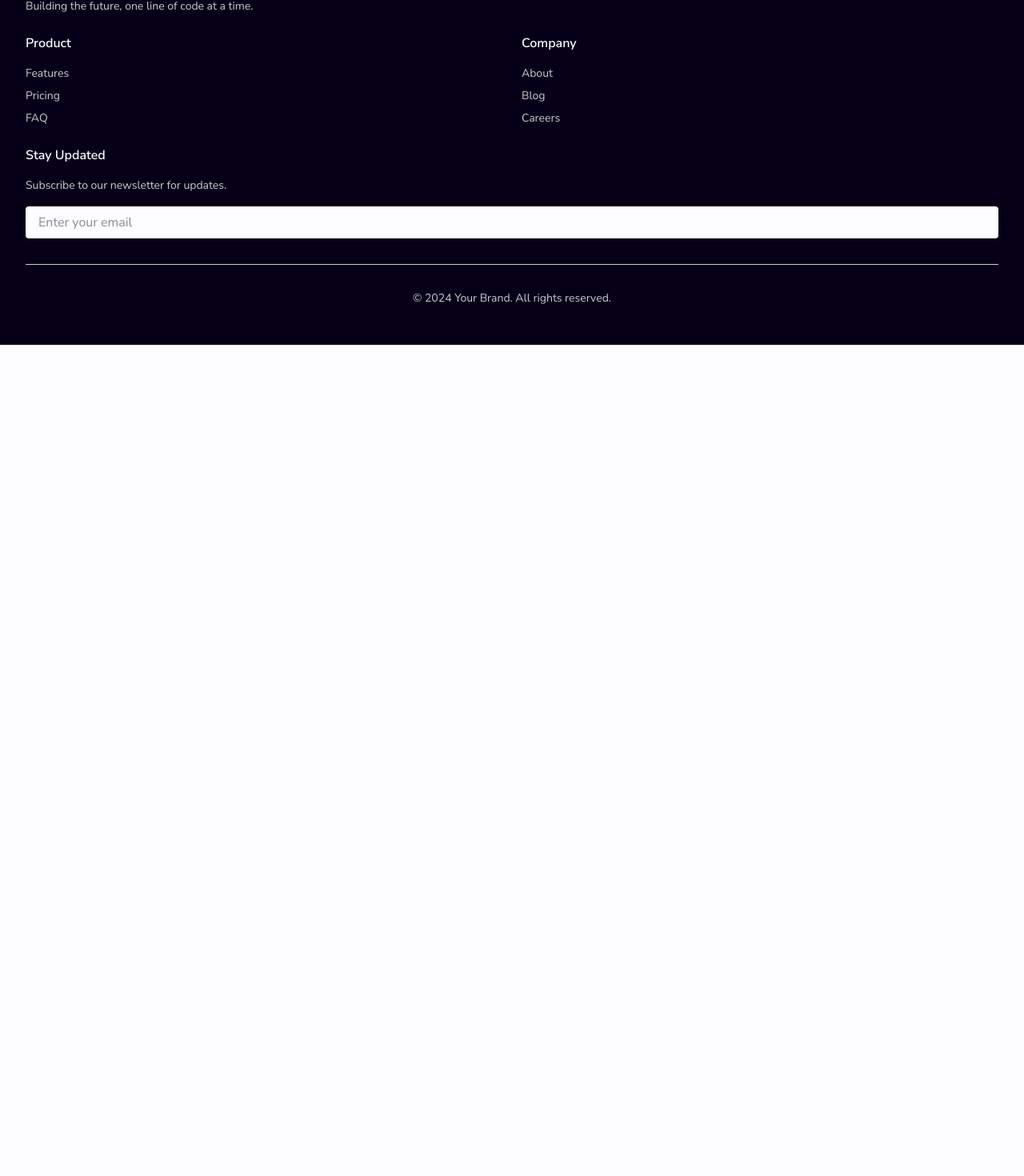
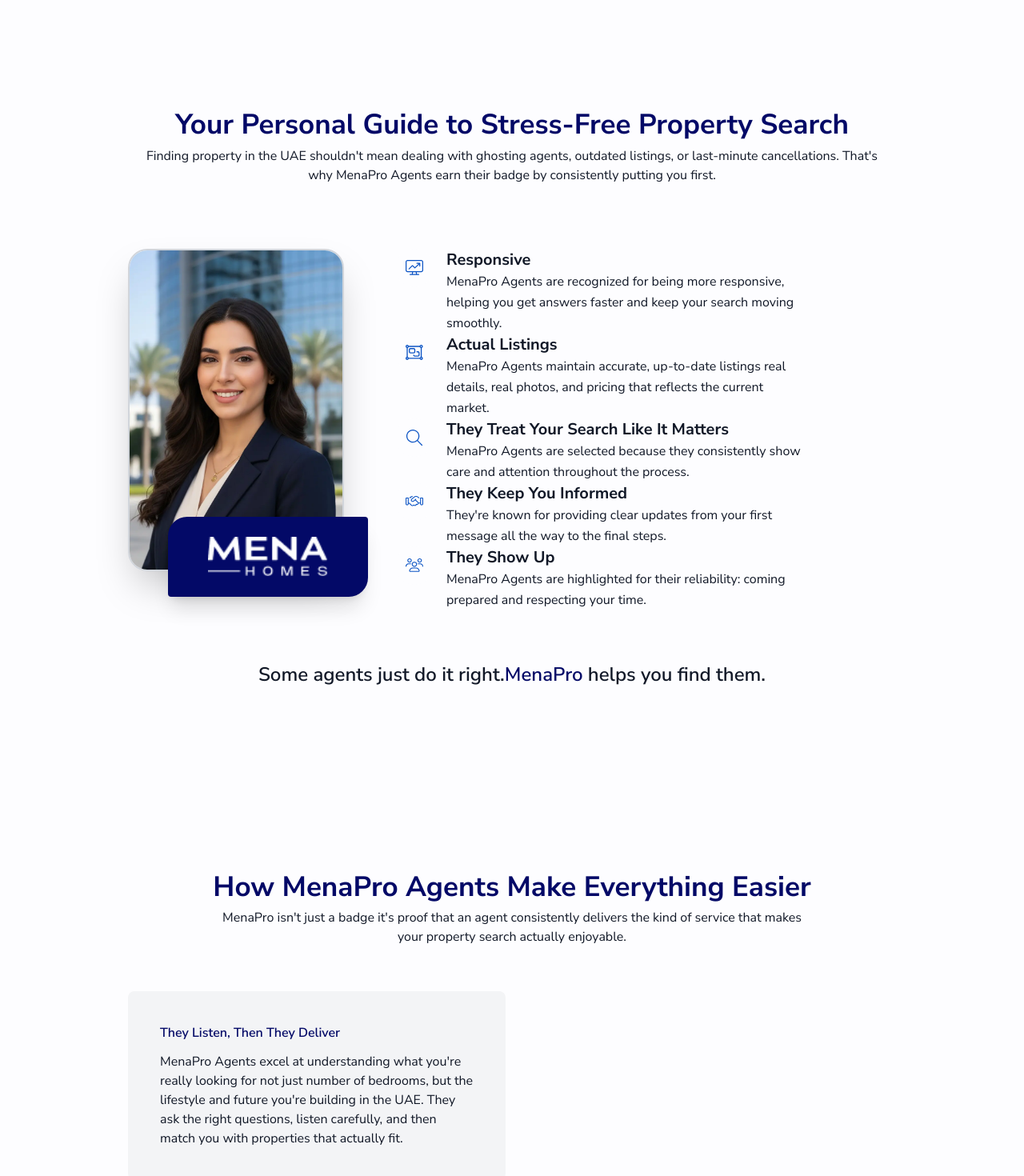
Before and after one commit to sunil-dsb/mena-pro-agent, a Next.js app: page / in a window 1280 px wide. Shown: the part 918-2388 px from the top of the page at 80% size. Before the commit the page ends 1349 px from the top, so only its background shows below. Built offline with nearby package versions, Linux system fonts and the light colour scheme.

Commit message:
create sections

```diff
--- /dev/null
+++ b/app/components/sections/section-three.tsx
@@ -0,0 +1,74 @@
+import React from "react";
+import group from "../../../public/images/group.svg";
+import Image from "next/image";
+
+const features = [
+  {
+    title: "They Listen, Then They Deliver",
+    description:
+      "MenaPro Agents excel at understanding what you're really looking for not just number of bedrooms, but the lifestyle and future you're building in the UAE. They ask the right questions, listen carefully, and then match you with properties that actually fit.",
+  },
+  {
+    title: "You Stay in Control, They Handle the Details",
+    description:
+      "Your MenaPro Agent empowers you with complete information and honest advice, then lets you make the decision that's right for you. No pushy sales tactics, no artificial urgency.",
+  },
+  {
+    title: "UAE Real Estate Is What They Do, Full Time",
+    description:
+      "Every MenaPro Agent is a RERA-certified professional who specializes in the UAE market. Real estate isn't a side hustle for them, it's their career and passion.",
+  },
+  {
+    title: "Backed by Mena Homes, Reliability You Can Trust",
+    description:
+      "MenaPro Agents aren't operating in the shadows. They're verified professionals working within the Mena Homes ecosystem, which means you get both personal service and institutional trust.",
+  },
+];
+
+const sectionThree = () => {
+  return (
+    <section className="my-56 max-w-5xl mx-auto container-m3">
+      <h1 className="text-primary-800 font-bold text-center text-[35px] text-shadow-[1px_2px_2px_0px_rgba(56,78,113,45)]">
+        How MenaPro Agents Make Everything Easier
+      </h1>
+      <div className="text-center">
+        <p className="text-md text-text-base-text">
+          MenaPro isn&apos;t just a badge it&apos;s proof that an agent
+          consistently delivers the kind of service that makes
+        </p>
+        <p className="text-md text-text-base-text">
+          your property search actually enjoyable.
+        </p>
+      </div>
+
+      <div className="grid grid-cols-1 md:grid-cols-2 gap-4 mt-14">
+        <div className="flex flex-col gap-8">
+          {features.map((feature) => (
+            <div key={feature.title} className="bg-base-grey p-10 rounded-lg">
+              <h3 className="text-primary-800 mb-3 font-semibold">
+                {feature.title}
+              </h3>
+              <p className="text-base-text">{feature.description}</p>
+            </div>
+          ))}
+        </div>
+        <div className="h-full flex items-center">
+          <Image
+            src={group}
+            width={100}
+            height={100}
+            alt="group"
+            className="w-2/4 md:w-full h-auto object-cover"
+          />
+        </div>
+      </div>
+
+      <div className="text-center my-16">
+        <p className="text-primary-800 font-semibold text-3xl">Real listings. Fast replies. Agents you can count on.</p>
+        <button className="text-base-text-on-color bg-primary-800 rounded-sm px-3 py-2 mt-6">Find Mena Pro Agents</button>
+      </div>
+    </section>
+  );
+};
+
+export default sectionThree;
--- /dev/null
+++ b/app/components/sections/section-two.tsx
@@ -0,0 +1,136 @@
+import Image from "next/image";
+import React from "react";
+import vector from "../../../public/icons/Vector.svg";
+import actual from "../../../public/icons/Vector (1).svg";
+import search from "../../../public/icons/magnifying-glass-light (1) 1.svg";
+import hand from "../../../public/icons/Vector (2).svg";
+import people from "../../../public/icons/Vector (3).svg";
+import logo from "../../../public/icons/Mena-logo.png";
+
+const features = [
+  {
+    icon: vector,
+    title: "Responsive",
+    description:
+      "MenaPro Agents are recognized for being more responsive, helping you get answers faster and keep your search moving smoothly.",
+  },
+  {
+    icon: actual,
+    title: "Actual Listings",
+    description:
+      "MenaPro Agents maintain accurate, up-to-date listings real details, real photos, and pricing that reflects the current market.",
+  },
+  {
+    icon: search,
+    title: "They Treat Your Search Like It Matters",
+    description:
+      "MenaPro Agents are selected because they consistently show care and attention throughout the process.",
+  },
+  {
+    icon: hand,
+    title: "They Keep You Informed",
+    description:
+      "They're known for providing clear updates from your first message all the way to the final steps.",
+  },
+  {
+    icon: people,
+    title: "They Show Up",
+    description:
+      "MenaPro Agents are highlighted for their reliability: coming prepared and respecting your time.",
+  },
+];
+
+const SectionTwo = () => {
+  return (
+    <section className="my-56 max-w-5xl mx-auto container-m3">
+      <h1 className="text-primary-800 font-bold text-center text-[35px] text-shadow-[1px_2px_2px_0px_rgba(56,78,113,45)]">
+        Your Personal Guide to Stress-Free Property Search
+      </h1>
+      <div className="text-center">
+        <p className="text-md text-text-base-text">
+          Finding property in the UAE shouldn&apos;t mean dealing with ghosting
+          agents, outdated listings, or last-minute cancellations. That&apos;s
+        </p>
+        <p className="text-md text-text-base-text">
+          why MenaPro Agents earn their badge by consistently putting you first.
+        </p>
+      </div>
+
+      <div className="mt-20 flex flex-col lg:flex-row items-start gap-16 relative">
+        {/* Left Image + Badge */}
+        <div className="relative">
+          <div className="w-[270px] md:w-80 lg:w-[270px] rounded-3xl overflow-hidden shadow-2xl border-2 border-base">
+            <Image
+              src="/images/08.webp"
+              alt="MenaPro Agent"
+              className="w-full h-auto object-cover"
+              width={100}
+              height={100}
+            />
+          </div>
+
+          {/* MENA PRO Badge */}
+          <div className="w-[250px] h-[100px] right-[-30px] -bottom-8 absolute bg-primary-800 flex items-center justify-center rounded-tl-3xl rounded-br-3xl rounded-bl-sm rounded-tr-sm shadow-xl">
+            <Image
+              src={logo}
+              width={150}
+              height={150}
+              alt="logo"
+              className="object-cover"
+            />
+          </div>
+        </div>
+
+        <div className="flex-1 relative">
+          <div className="absolute inset-0 pointer-events-none rounded-2xl -z-10" />
+
+          <div className="space-y-4 relative">
+            <div>
+              {features.map((feature, index) => (
+                <>
+                  <div>
+                    <div
+                      key={index}
+                      className="relative flex items-start gap-4"
+                    >
+                      <div className="relative">
+                        <div className="w-12 h-12 flex items-center justify-center rounded-full bg-base-white">
+                          <Image
+                            src={feature.icon}
+                            width={22}
+                            height={22}
+                            alt={feature.title}
+                            className="object-contain"
+                          />
+                        </div>
+                      </div>
+
+                      {/* Text Content */}
+                      <div className="max-w-md">
+                        <h3 className="text-base-text text-xl font-bold">
+                          {feature.title}
+                        </h3>
+                        <p className="text-base-text text-base leading-relaxed">
+                          {feature.description}
+                        </p>
+                      </div>
+                    </div>
+                  </div>
+                </>
+              ))}
+            </div>
+          </div>
+        </div>
+      </div>
+
+      <div className="text-center mt-16">
+        <p className="text-bg-base-black text-xl md:text-2xl font-semibold">
+          Some agents just do it right.
+          <span className="text-primary-800">MenaPro</span> helps you find them.
+        </p>
+      </div>
+    </section>
+  );
+};
+
+export default SectionTwo;
--- a/app/globals.css
+++ b/app/globals.css
@@ -1,7 +1,5 @@
 @import "tailwindcss";
-@utility bg-figma-linear {
-  background: linear-gradient(to bottom, #e9f5ff 0%, #6393db 86%, #0b53c4 100%);
-}
+/* @import url('https://fonts.googleapis.com/css2?family=Nunito+Sans:wght@300;400;600;700;800&family=Roboto:wght@300;400;500;700&display=swap'); */
 
 :root {
   /* Base Colors */
--- a/app/page.tsx
+++ b/app/page.tsx
@@ -1,12 +1,16 @@
 import Navbar from "./components/Navbar/nav-bar";
 import Hero from "./components/Hero/hero";
 import Footer from "./components/Footer/footer";
+import SectionTwo from "./components/sections/section-two";
+import SectionThree from "./components/sections/section-three";
 
 export default function Home() {
   return (
     <>
       <Navbar />
       <Hero />
+      <SectionTwo />
+      <SectionThree />
       <Footer />
     </>
   );
```
Also changed, not shown: 1 other file (tests, documents, lock files or other folders).
